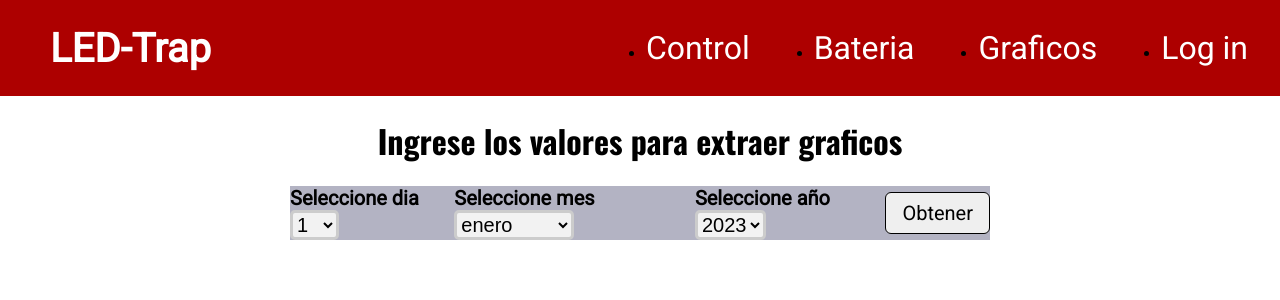
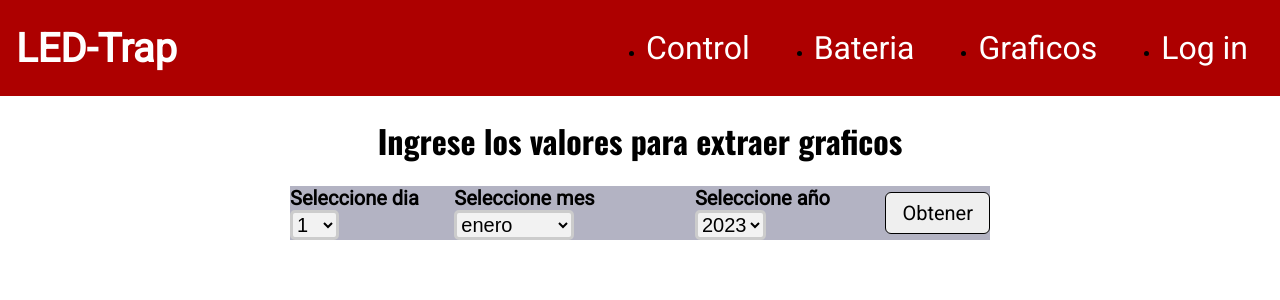
Before and after one commit to DiegoSilva0294/LedTrap, a Next.js app: page /graph in a window 1280 px wide. Shown: the top 300 px of the page. Built offline with nearby package versions, Linux system fonts and the light colour scheme; no server answers.

Commit message:
cuarto commit probando pantalla celular

```diff
--- a/components/layout/Logo.module.css
+++ b/components/layout/Logo.module.css
@@ -1,6 +1,6 @@
 .logo {
-    font-size: 40px;
+    font-size: 2.5rem;
     font-weight: bold;
     color: white;
-    margin: 50px;
+    margin: 1rem;
 }
--- a/components/layout/MainNavigation.module.css
+++ b/components/layout/MainNavigation.module.css
@@ -37,7 +37,7 @@
 
 .button {
     cursor: pointer;
-    font-size: 5%;
+    font-size: 95%;
     color: rgb(255, 255, 255);
     background-color: rgb(173, 0, 0);
     border: 0px;
```
